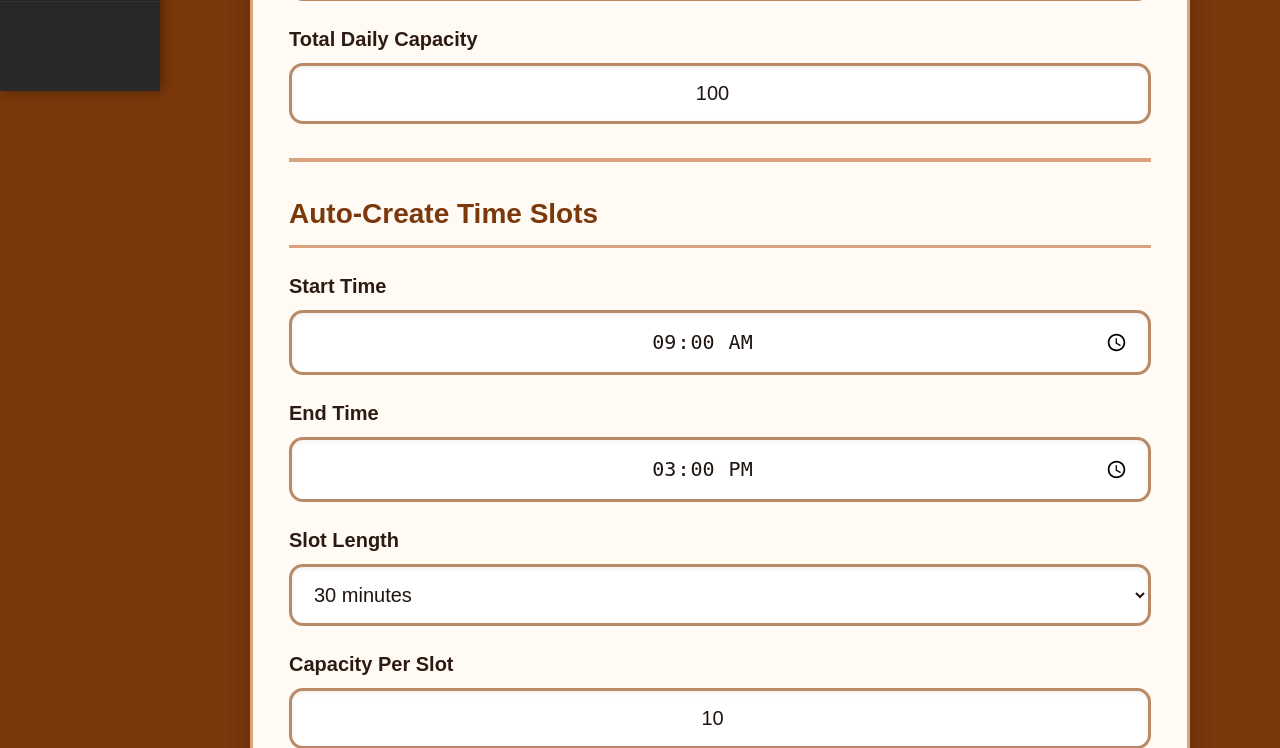
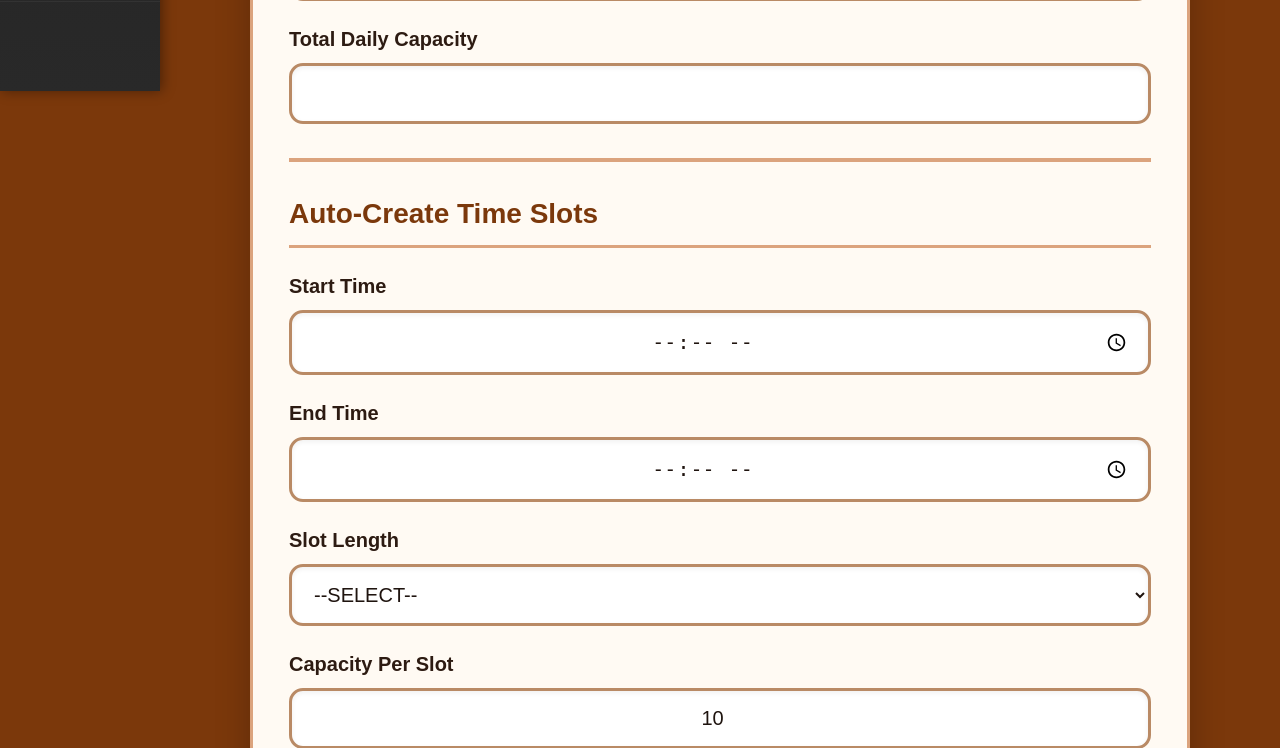
Before and after one commit to tjaofficial/HeavensGatesCherryFarm, a Django app: page /treespace/upick/setup/ in a window 1280 px wide. Shown: the part 709-1457 px from the top of the page. Run offline with Django 4.2, Linux system fonts and the light colour scheme; the visitor is signed in with stand-in values (Sample User, id 1); data that the repository does not hold is empty.

Commit message:
Upick updated

```diff
--- a/HGCF/allTrees/templates/treeSpace/upick_setup.html
+++ b/HGCF/allTrees/templates/treeSpace/upick_setup.html
@@ -46,8 +46,7 @@
             <input
                 type="number"
                 name="total_capacity"
-                value="100"
-                min="0"
+                min="1"
             >
 
             <hr>
@@ -58,18 +57,17 @@
             <input
                 type="time"
                 name="start_time"
-                value="09:00"
             >
 
             <label>End Time</label>
             <input
                 type="time"
                 name="end_time"
-                value="15:00"
             >
 
             <label>Slot Length</label>
             <select name="slot_length_minutes">
+                <option value="">--SELECT--</option>
                 <option value="30">30 minutes</option>
                 <option value="60">1 hour</option>
                 <option value="90">1.5 hours</option>
--- a/HGCF/allTrees/views/upick_dashboard_view.py
+++ b/HGCF/allTrees/views/upick_dashboard_view.py
@@ -6,8 +6,9 @@ from django.shortcuts import render, get_object_or_404, redirect # type: ignore
 from django.views.decorators.http import require_http_methods # type: ignore
 from django.db.models import Sum # type: ignore
 from ..models import UPickEvent, UPickTimeSlot, UPickReservation
+from django.contrib.auth.decorators import login_required
 
-@staff_member_required
+@login_required
 def treespace_upick_dashboard_view(request):
     noFooter = True
     smallHeader = True
@@ -98,7 +99,7 @@ def treespace_upick_dashboard_view(request):
         "spots_remaining": spots_remaining,
     })
 
-@staff_member_required
+@login_required
 @require_http_methods(["POST"])
 def treespace_upick_update_reservation_status(request):
     try:
```
